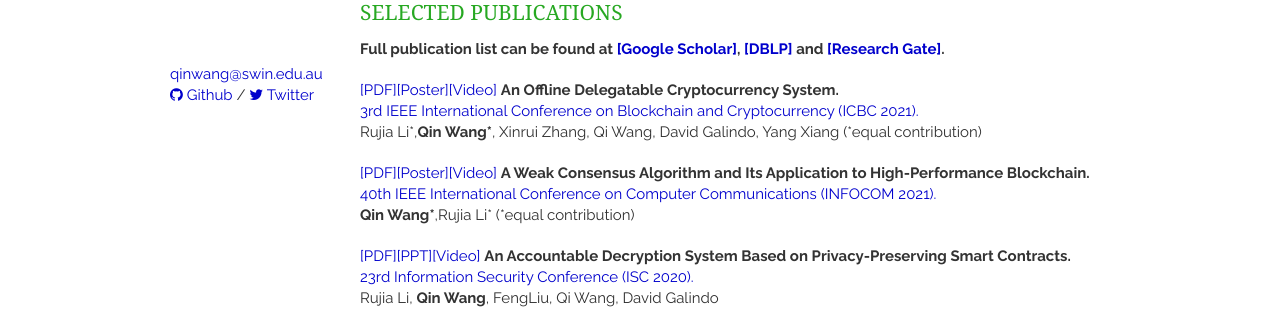
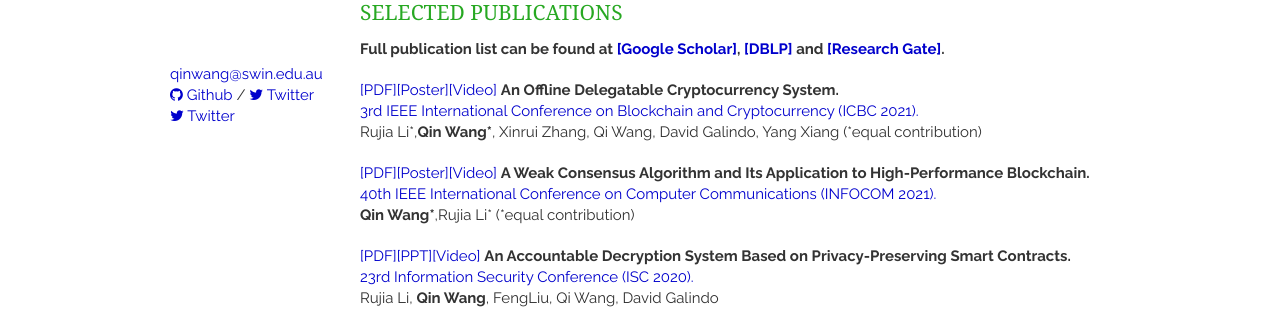
Before and after one commit to AaronWang-git/qinwang-git.github.io, a Jekyll site: the page built from index.html, in a window 1280 px wide. Shown: the part 357-666 px from the top of the page. Built offline with Jekyll 4.4.1, drawn with Linux system fonts in a browser that asks for light colours; nearby versions of some CDN libraries; the list of posts is cut into pages by our own code.

Commit message:
Update layout.html

```diff
--- a/_layouts/layout.html
+++ b/_layouts/layout.html
@@ -51,8 +51,9 @@
         </p>
         <p>
             <a href="{{ site.email_full }}">{{ site.email }}</a><br/>
-            <a href="https://github.com/{{ site.github }}"><i class="fa fa-github"></i> Github</a> /
-            <a href="https://twitter.com/{{ site.twitter }}"><i class="fa fa-twitter"></i> Twitter</a>
+            <a href="https://github.com/{{ site.github }}" target="_blank" ><i class="fa fa-github"></i> Github</a> /
+            <a href="https://twitter.com/{{ site.twitter }}" target="_blank" ><i class="fa fa-twitter"></i> Twitter</a>
+            <a href="https://twitter.com/{{ site.twitter }}" target="_blank" ><i class="fa fa-twitter"></i> Twitter</a>
         </p>
    </header>
 
```
